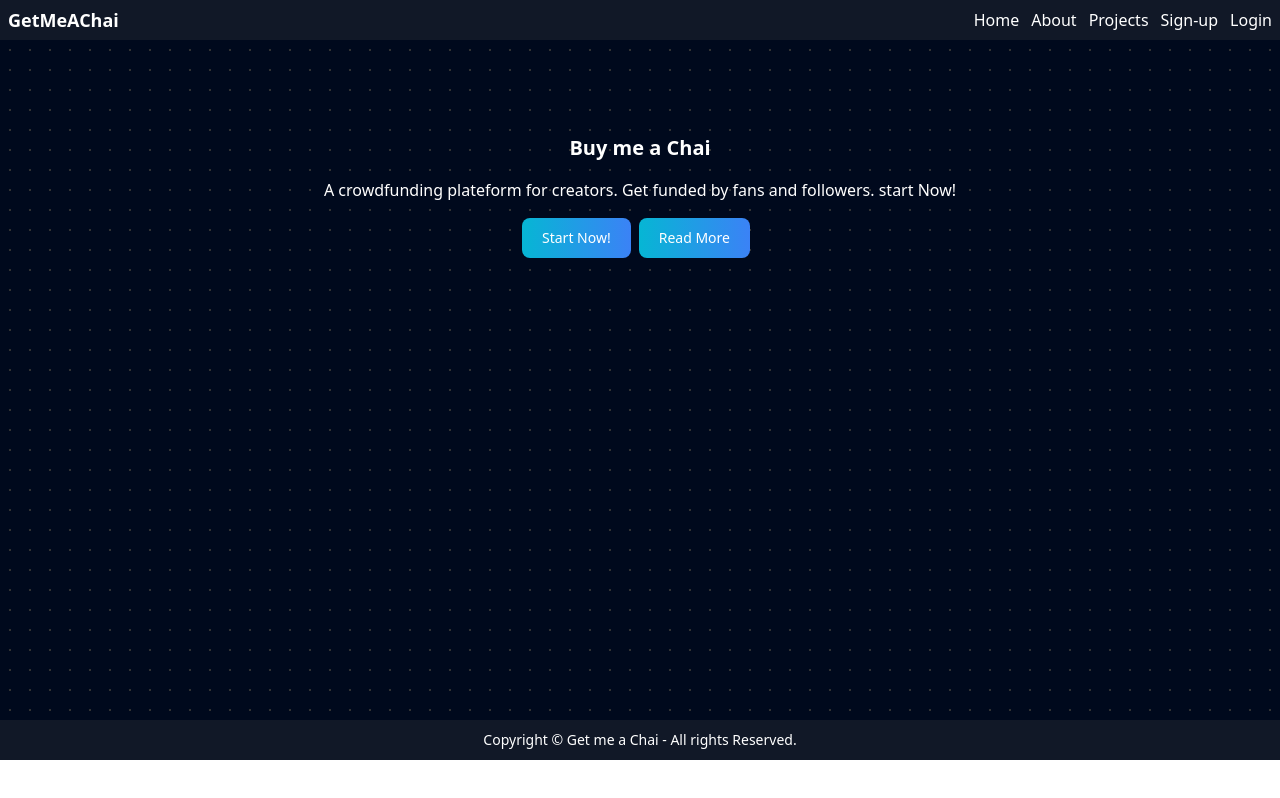
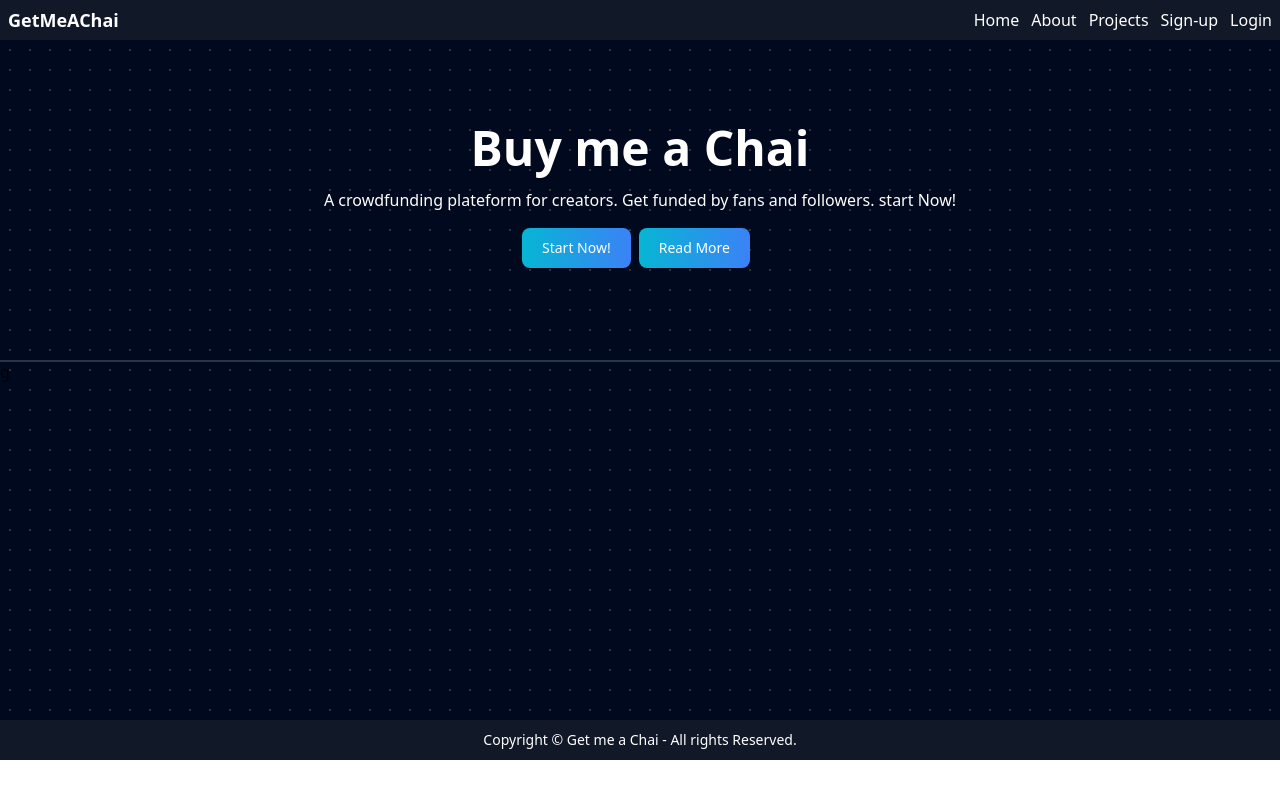
Before and after one commit to paiabhishekpai/get-me-a-chai, a Next.js app: page / in a window 1280 px wide. Built offline with nearby package versions, Linux system fonts and the light colour scheme.

Commit message:
some fixes

```diff
--- a/app/page.js
+++ b/app/page.js
@@ -4,9 +4,8 @@ export default function Home() {
   return (
     <>
     <div className="flex flex-col h-[40vh] justify-center items-center gap-4 text-white">
-      <div className="font-bold text-xl">Buy me a Chai</div>
+      <div className="font-bold text-5xl">Buy me a Chai</div>
       <p>
-        {" "}
         A crowdfunding plateform for creators. Get funded by fans and followers.
         start Now!
       </p>
@@ -25,7 +24,7 @@ export default function Home() {
         </button>
       </div>
     </div>
-    <div className=""></div>
+    <div className="bg-slate-700 w-full h-0.5 opacity-80">g</div>
     </>
   );
 }
```
